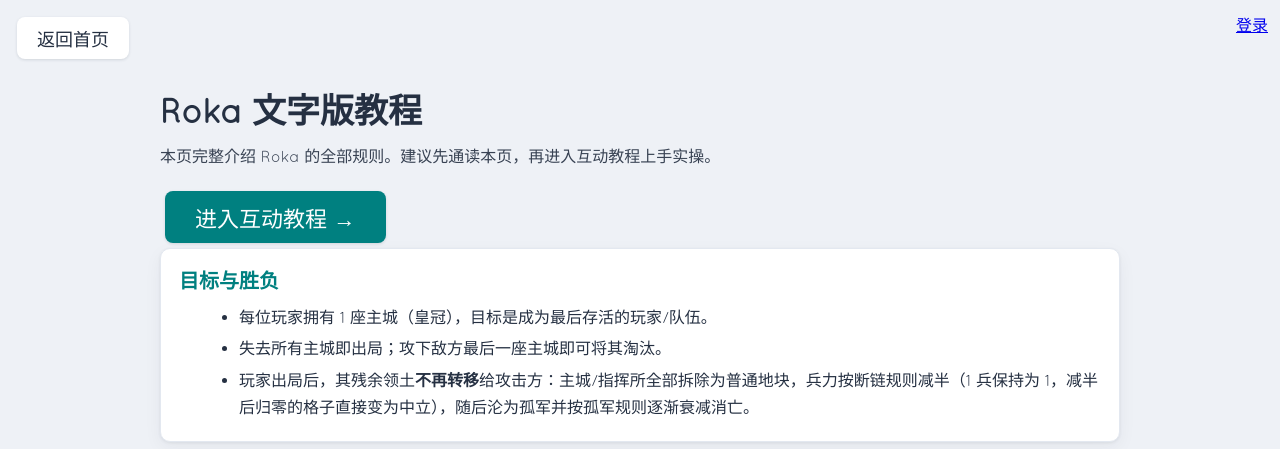
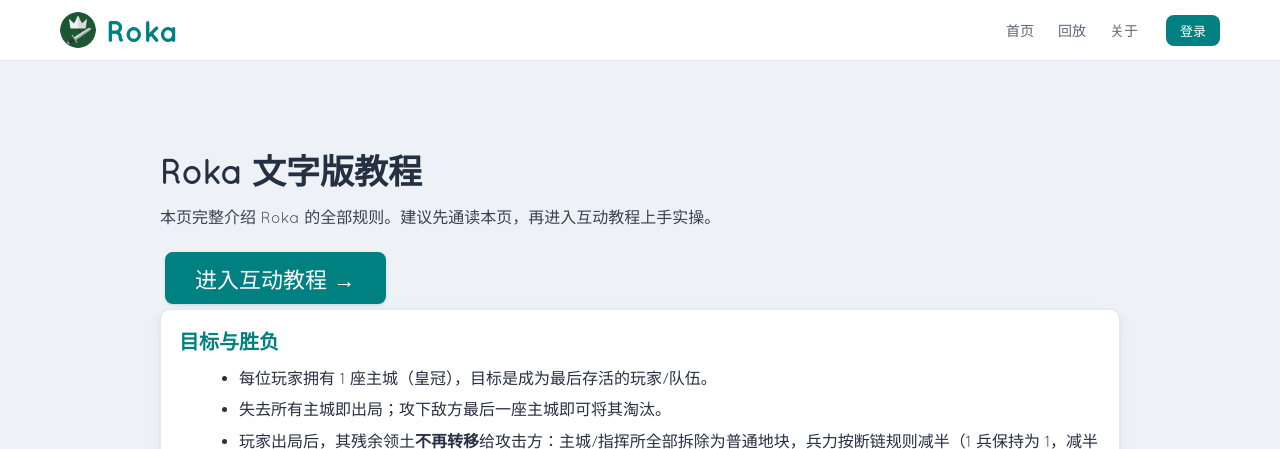
Before and after one commit to oimasterkafuu/Roka, a Node project: template static/tutorial-text.html in a window 1280 px wide. Shown: the top 449 px of the page. Run offline with Node 20 templates, Linux system fonts and the light colour scheme; the template is opened without the code that fills it, so the values that code supplies are empty; some web fonts are replaced.

Commit message:
fix(docs): use shared header on text tutorial

```diff
--- a/package.json
+++ b/package.json
@@ -1,6 +1,6 @@
 {
   "name": "roka",
-  "version": "2.11.12",
+  "version": "2.11.13",
   "description": "Roka - 实时方格领土战争",
   "main": "dist/server.js",
   "scripts": {
--- a/static/tutorial-text.html
+++ b/static/tutorial-text.html
@@ -11,8 +11,10 @@
       content="width=device-width, height=device-height, initial-scale=1.0, maximum-scale=1.0, minimum-scale=1.0, user-scalable=0"
     />
     <link rel="stylesheet" href="/main.css?v={{V}}" />
+    <link rel="stylesheet" href="/styles/site-header.css?v={{V}}" />
     <script src="/vendor/jquery/jquery-3.6.0.min.js?v={{V}}"></script>
     <script src="/username.js?v={{V}}"></script>
+    <script defer src="/site-header.js?v={{V}}"></script>
     <link rel="stylesheet" href="/styles/docs.css?v={{V}}" />
     <link rel="stylesheet" href="/vendor/katex/katex.min.css?v={{V}}" />
     <title>Roka - 文字版教程</title>
@@ -148,13 +150,27 @@
     </style>
   </head>
   <body style="overflow: auto; height: auto">
-    <div style="position: fixed; top: 12px; left: 12px; z-index: 20">
-      <button class="small" data-goto="/">返回首页</button>
-    </div>
-    <div style="position: fixed; top: 12px; right: 12px; z-index: 20">
-      <span id="account-name" style="margin-right: 8px; font-family: Quicksand-Bold, HYMaQiDuo-Bold"></span
-      ><a id="login-btn" href="/login">登录</a>
-    </div>
+    <header class="site-header">
+      <div class="site-header-inner">
+        <a class="site-brand" href="/" aria-label="Roka 首页"
+          ><img
+            class="brand-icon"
+            src="/icons/icon-48.png?v={{V}}"
+            srcset="/icons/icon-48.png?v={{V}} 1x, /icons/icon-192.png?v={{V}} 2x"
+            alt="Roka 图标"
+          /><span class="brand-name">Roka</span></a
+        >
+        <nav class="site-nav" aria-label="站点导航">
+          <a class="site-nav-link" href="/">首页</a><a class="site-nav-link" href="/replays">回放</a
+          ><a class="site-nav-link" href="/about">关于</a>
+        </nav>
+        <div class="site-account" aria-label="账号">
+          <span class="site-account-name" id="site-account-name" hidden></span
+          ><a class="btn btn-primary btn-sm" id="site-login" href="/login">登录</a
+          ><button class="btn btn-ghost btn-sm" id="site-logout" type="button" hidden>退出登录</button>
+        </div>
+      </div>
+    </header>
     <div id="app">
       <h1 class="doc-title">Roka 文字版教程</h1>
       <p class="doc-subtitle">本页完整介绍 Roka 的全部规则。建议先通读本页，再进入互动教程上手实操。</p>
```
Also changed, not shown: MAP.md (+3 -3 lines), scripts/test-build-pages.mjs (+11 -10 lines), views/tutorial-text.pug (+1 -8 lines).
